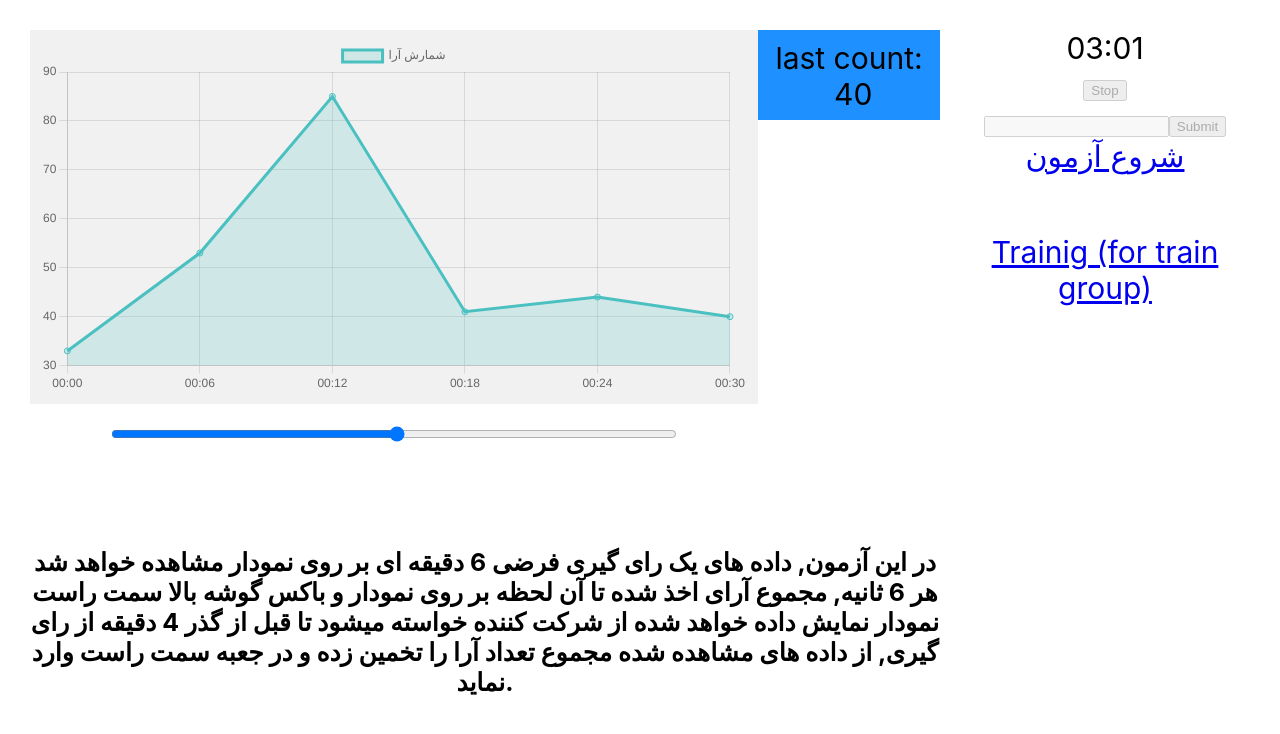
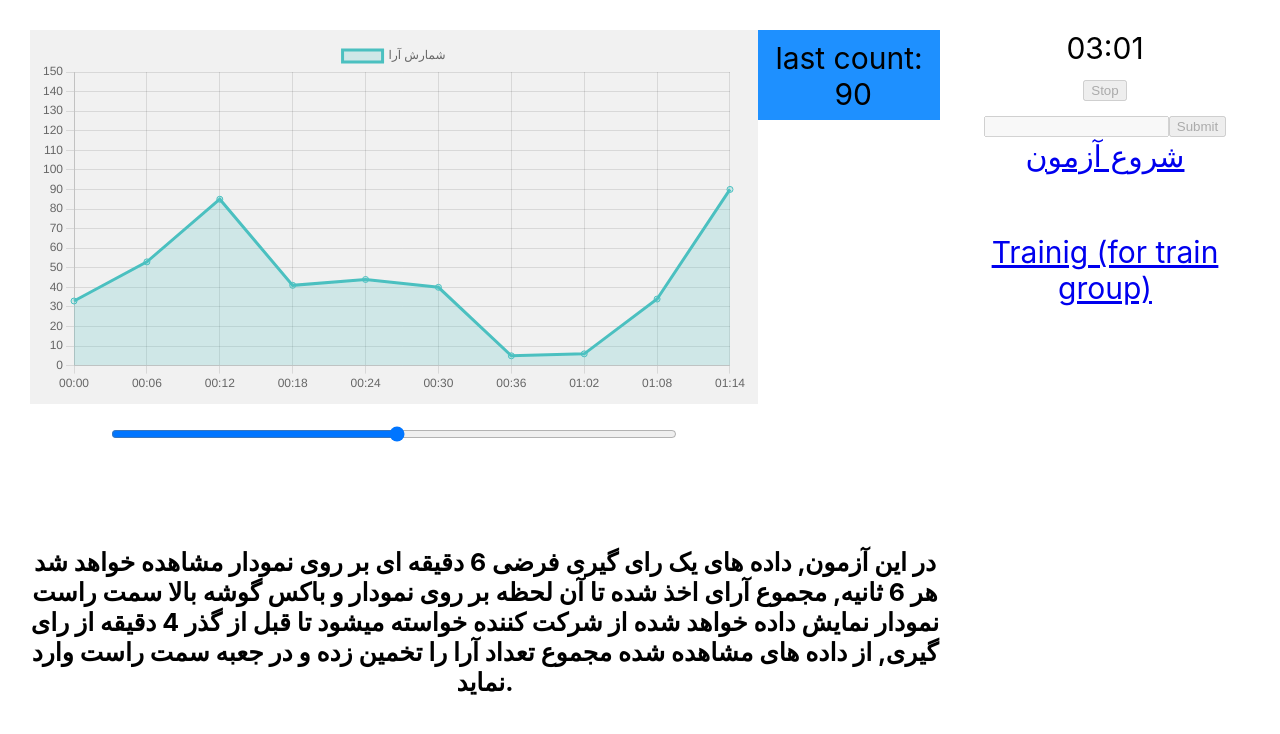
Before and after one commit to Aref-Riant/anchoring-in-pva, a React (Create React App) app: page /2 in a window 1280 px wide. Shown: the top 734 px of the page. Built offline with nearby package versions, Linux system fonts and the light colour scheme.

Commit message:
fixing y max val, and animation speed

```diff
--- a/src/pages/demo.jsx
+++ b/src/pages/demo.jsx
@@ -5,15 +5,29 @@ import { Chart as ChartJS } from 'chart.js/auto'
 import { Chart }            from 'react-chartjs-2'
 
 
-const arr = [33, 53, 85, 41, 44, 40, 5, 6, 34, 90, 100, 12, 60, 50, 80];
+const arr = [33, 53, 85, 41, 44, 40, 5, 6, 34, 90, 100, 12, 60, 50, 80, 30, 10, 120, 90, 60, 70, 20, 19];
 
+const options = {
+  scales : {
+      y : {
+          min: 0,
+          max: 150,
+          ticks: {
+            stepSize: 10
+        }
+      }
+  },
+  animation: {
+    duration: 50
+  }
+}
 
 function Demo() {
   const [rangeval, setRangeval] = useState(null);
-  const [visibledata, setVisibledata] = useState(arr.slice(0,6));
+  const [visibledata, setVisibledata] = useState(arr.slice(0,10));
 
   const chartdata = {
-    labels: ["00:00", "00:06", "00:12", "00:18", "00:24", "00:30"],
+    labels: ["00:00", "00:06", "00:12", "00:18", "00:24", "00:30", "00:36", "01:02", "01:08", "01:14"],
     datasets: [
       {
         label: "شمارش آرا",
@@ -27,10 +41,7 @@ function Demo() {
 
   function handleChange(event) {
     setRangeval(event.target.value);
-    setVisibledata(arr.slice(event.target.value, parseInt(event.target.value) + 6));
-    console.log(event.target.value);
-    console.log(parseInt(event.target.value) + 6);
-    console.log(visibledata)
+    setVisibledata(arr.slice(event.target.value, parseInt(event.target.value) + 10));
   }
 
   return (
@@ -38,7 +49,7 @@ function Demo() {
       <div class="view1">
       <div class="votesbox">
       <div class="chart">
-          <Line data={chartdata} />
+          <Line data={chartdata} options={options} />
       </div>
       <div class="votescount">
         last count: &nbsp;
```
